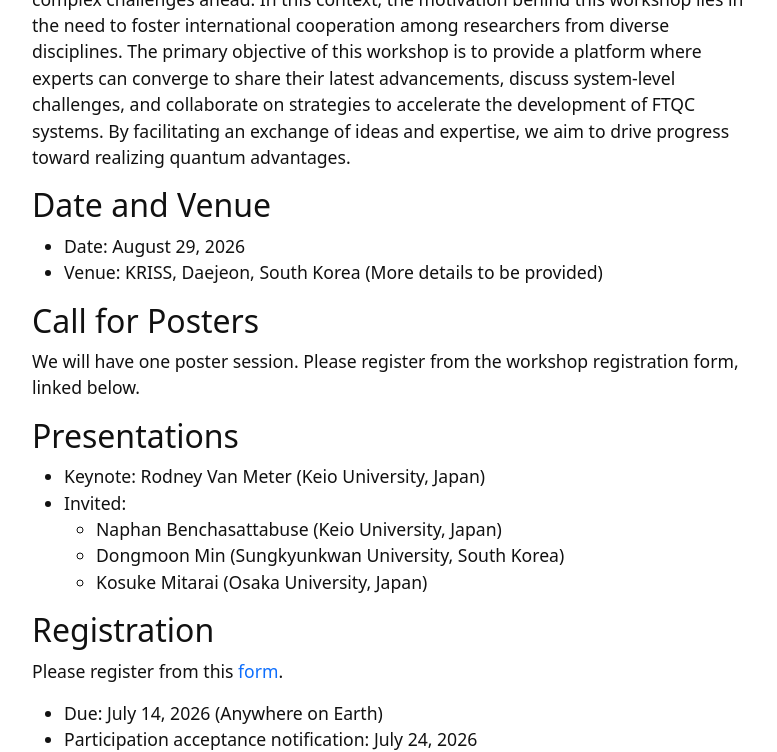
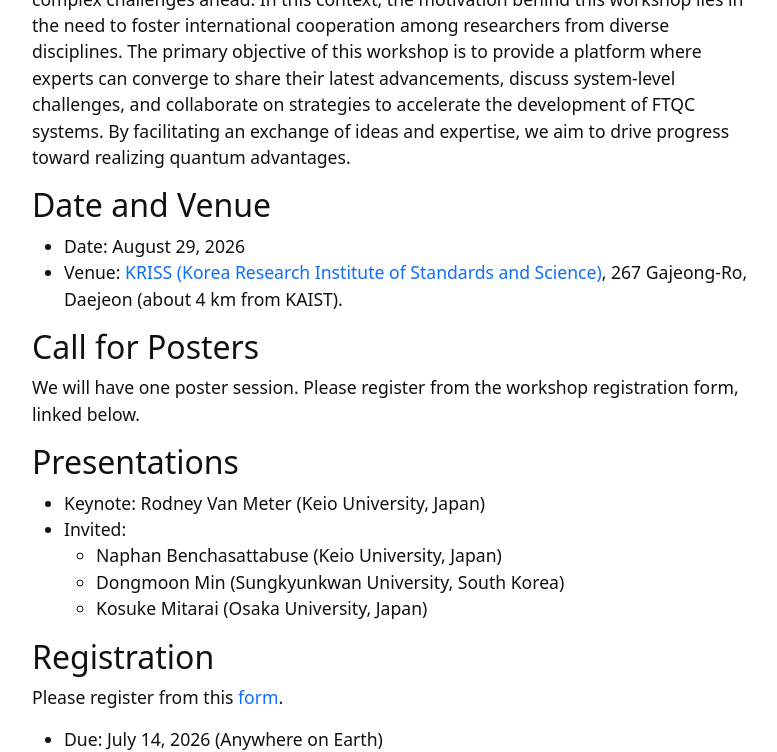
Before and after one commit to ftqcsa/ftqcsa.github.io, a Jekyll site: the page built from content/2026.md, in a window 1280 px wide and 900 px high, scrolled down 1170 px, cut to the strip 0-752 px from the top of the window. Shown: the whole strip, without its empty margins (245-1022 px from the left). Built offline with Jekyll 4.4.1, drawn with Linux system fonts in a browser that asks for light colours.

Commit message:
Update 2026.md

```diff
--- a/content/2026.md
+++ b/content/2026.md
@@ -19,7 +19,7 @@ The journey toward harnessing the power of FTQC has just begun, and it is essent
 ## Date and Venue
 
 - Date: August 29, 2026
-- Venue: KRISS, Daejeon, South Korea (More details to be provided)
+- Venue: [KRISS (Korea Research Institute of Standards and Science)](https://www.google.com/maps/search/KRISS/data=!3m1!4b1?entry=ttu&g_ep=EgoyMDI2MDcxNS4wIKXMDSoASAFQAw%3D%3D), 267 Gajeong-Ro, Daejeon (about  4 km from KAIST).
 
 
 ## Call for Posters
```
